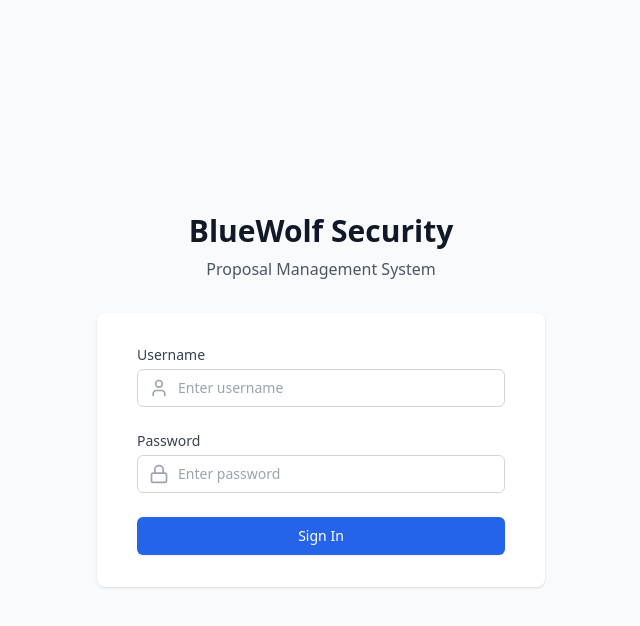
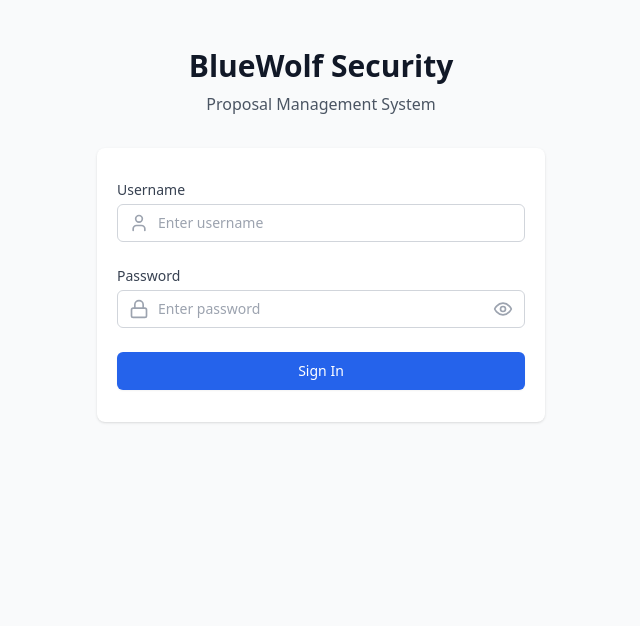
Before and after one commit to malikmajeed/Proposal-Email-Services, a React (Vite) app in the folder client/: page / in a window 1280 px wide. Shown: the top 626 px of the page, without its empty margins (319-959 px from the left). Built offline with nearby package versions, Linux system fonts and the light colour scheme.

Commit message:
frontend routes updated, login form modified

```diff
--- a/client/src/components/Login.jsx
+++ b/client/src/components/Login.jsx
@@ -1,5 +1,5 @@
 import React, { useState } from 'react';
-import { Lock, User } from 'lucide-react';
+import { Lock, User, Eye, EyeOff, Loader2 } from 'lucide-react';
 
 const Login = ({ onLogin }) => {
   const [credentials, setCredentials] = useState({
@@ -7,14 +7,23 @@ const Login = ({ onLogin }) => {
     password: ''
   });
   const [error, setError] = useState('');
+  const [showPassword, setShowPassword] = useState(false);
+  const [isLoading, setIsLoading] = useState(false);
 
   const handleSubmit = async (e) => {
     e.preventDefault();
     setError('');
+    setIsLoading(true);
 
-    const result = await onLogin(credentials);
-    if (!result.success) {
-      setError(result.message);
+    try {
+      const result = await onLogin(credentials);
+      if (!result.success) {
+        setError(result.message);
+      }
+    } catch (error) {
+      setError('An unexpected error occurred. Please try again.');
+    } finally {
+      setIsLoading(false);
     }
   };
 
@@ -27,8 +36,8 @@ const Login = ({ onLogin }) => {
   };
 
   return (
-    <div className="min-h-screen bg-gray-50 flex flex-col justify-center py-12 sm:px-6 lg:px-8">
-      <div className="sm:mx-auto sm:w-full sm:max-w-md">
+    <div className="min-h-screen bg-gray-50 flex flex-col justify-start py-12 px-5">
+      <div className="mx-auto w-full max-w-md">
         <div className="text-center">
           <h2 className="text-3xl font-bold text-gray-900 mb-2">
             BlueWolf Security
@@ -37,8 +46,8 @@ const Login = ({ onLogin }) => {
         </div>
       </div>
 
-      <div className="mt-8 sm:mx-auto sm:w-full sm:max-w-md">
-        <div className="bg-white py-8 px-4 shadow sm:rounded-lg sm:px-10">
+      <div className="mt-8 mx-auto w-[90%] max-w-md">
+        <div className="bg-white py-8 px-5 shadow rounded-lg">
           <form className="space-y-6" onSubmit={handleSubmit}>
             <div>
               <label htmlFor="username" className="block text-sm font-medium text-gray-700">
@@ -53,9 +62,14 @@ const Login = ({ onLogin }) => {
                   name="username"
                   type="text"
                   required
+                  disabled={isLoading}
                   value={credentials.username}
                   onChange={handleChange}
-                  className="appearance-none block w-full pl-10 pr-3 py-2 border border-gray-300 rounded-md placeholder-gray-400 focus:outline-none focus:ring-blue-500 focus:border-blue-500 sm:text-sm"
+                  className={`appearance-none block w-full pl-10 pr-3 py-2 border rounded-md placeholder-gray-400 focus:outline-none transition-all duration-200 sm:text-sm ${
+                    isLoading
+                      ? 'border-gray-200 bg-gray-50 cursor-not-allowed'
+                      : 'border-gray-300 focus:ring-blue-500 focus:border-blue-500 hover:border-gray-400'
+                  }`}
                   placeholder="Enter username"
                 />
               </div>
@@ -72,18 +86,37 @@ const Login = ({ onLogin }) => {
                 <input
                   id="password"
                   name="password"
-                  type="password"
+                  type={showPassword ? "text" : "password"}
                   required
+                  disabled={isLoading}
                   value={credentials.password}
                   onChange={handleChange}
-                  className="appearance-none block w-full pl-10 pr-3 py-2 border border-gray-300 rounded-md placeholder-gray-400 focus:outline-none focus:ring-blue-500 focus:border-blue-500 sm:text-sm"
+                  className={`appearance-none block w-full pl-10 pr-10 py-2 border rounded-md placeholder-gray-400 focus:outline-none transition-all duration-200 sm:text-sm ${
+                    isLoading
+                      ? 'border-gray-200 bg-gray-50 cursor-not-allowed'
+                      : 'border-gray-300 focus:ring-blue-500 focus:border-blue-500 hover:border-gray-400'
+                  }`}
                   placeholder="Enter password"
                 />
+                <button
+                  type="button"
+                  disabled={isLoading}
+                  className={`absolute inset-y-0 right-0 pr-3 flex items-center transition-colors duration-200 ${
+                    isLoading ? 'cursor-not-allowed' : 'hover:text-gray-600'
+                  }`}
+                  onClick={() => setShowPassword(!showPassword)}
+                >
+                  {showPassword ? (
+                    <EyeOff className={`h-5 w-5 ${isLoading ? 'text-gray-300' : 'text-gray-400'}`} />
+                  ) : (
+                    <Eye className={`h-5 w-5 ${isLoading ? 'text-gray-300' : 'text-gray-400'}`} />
+                  )}
+                </button>
               </div>
             </div>
 
             {error && (
-              <div className="text-red-600 text-sm text-center">
+              <div className="text-red-600 text-sm text-center animate-pulse">
                 {error}
               </div>
             )}
@@ -91,9 +124,21 @@ const Login = ({ onLogin }) => {
             <div>
               <button
                 type="submit"
-                className="w-full flex justify-center py-2 px-4 border border-transparent rounded-md shadow-sm text-sm font-medium text-white bg-blue-600 hover:bg-blue-700 focus:outline-none focus:ring-2 focus:ring-offset-2 focus:ring-blue-500 transition-colors"
+                disabled={isLoading}
+                className={`w-full flex justify-center items-center py-2 px-4 border border-transparent rounded-md shadow-sm text-sm font-medium text-white transition-all duration-200 ${
+                  isLoading
+                    ? 'bg-blue-400 cursor-not-allowed'
+                    : 'bg-blue-600 hover:bg-blue-700 hover:shadow-md focus:outline-none focus:ring-2 focus:ring-offset-2 focus:ring-blue-500'
+                }`}
               >
-                Sign In
+                {isLoading ? (
+                  <>
+                    <Loader2 className="animate-spin h-4 w-4 mr-2" />
+                    Signing In...
+                  </>
+                ) : (
+                  'Sign In'
+                )}
               </button>
             </div>
           </form>
--- a/client/src/hooks/useAuth.js
+++ b/client/src/hooks/useAuth.js
@@ -1,6 +1,5 @@
 import { useState, useEffect } from 'react';
-
-const API_BASE_URL = 'http://10.255.143.89:3001';
+import { authAPI } from '../utils/api';
 
 const useAuth = () => {
   const [isAuthenticated, setIsAuthenticated] = useState(false);
@@ -21,21 +20,9 @@ const useAuth = () => {
 
   const verifyToken = async (tokenToVerify) => {
     try {
-      const response = await fetch(`${API_BASE_URL}/api/auth/verify`, {
-        headers: {
-          'Authorization': `Bearer ${tokenToVerify}`
-        }
-      });
-
-      if (response.ok) {
-        setIsAuthenticated(true);
-        setToken(tokenToVerify);
-      } else {
-        // Token is invalid, clear it
-        localStorage.removeItem('bluewolf_token');
-        setToken(null);
-        setIsAuthenticated(false);
-      }
+      const data = await authAPI.verify();
+      setIsAuthenticated(true);
+      setToken(tokenToVerify);
     } catch (error) {
       console.error('Token verification failed:', error);
       localStorage.removeItem('bluewolf_token');
@@ -48,15 +35,7 @@ const useAuth = () => {
 
   const login = async (credentials) => {
     try {
-      const response = await fetch(`${API_BASE_URL}/api/auth/login`, {
-        method: 'POST',
-        headers: {
-          'Content-Type': 'application/json',
-        },
-        body: JSON.stringify(credentials)
-      });
-
-      const data = await response.json();
+      const data = await authAPI.login(credentials);
 
       if (data.success) {
         setToken(data.token);
@@ -68,19 +47,14 @@ const useAuth = () => {
       }
     } catch (error) {
       console.error('Login error:', error);
-      return { success: false, message: 'Network error' };
+      return { success: false, message: error.message || 'Network error' };
     }
   };
 
   const logout = async () => {
     try {
       if (token) {
-        await fetch(`${API_BASE_URL}/api/auth/logout`, {
-          method: 'POST',
-          headers: {
-            'Authorization': `Bearer ${token}`
-          }
-        });
+        await authAPI.logout();
       }
     } catch (error) {
       console.error('Logout error:', error);
--- a/client/src/hooks/useProposal.js
+++ b/client/src/hooks/useProposal.js
@@ -1,41 +1,10 @@
 import { useMutation } from '@tanstack/react-query';
-
-const generateProposal = async (proposalData) => {
-  const token = localStorage.getItem('bluewolf_token');
-  const response = await fetch('http://10.255.143.89:3001/api/generate-proposal', {
-    method: 'POST',
-    headers: {
-      'Content-Type': 'application/json',
-      'Authorization': `Bearer ${token}`
-    },
-    body: JSON.stringify(proposalData),
-  });
-
-  if (!response.ok) {
-    const error = await response.json();
-    throw new Error(error.error || 'Failed to generate proposal');
-  }
-
-  return response.blob();
-};
+import { proposalAPI } from '../utils/api';
 
 export const useGenerateProposal = () => {
   return useMutation({
     mutationFn: async (proposalData) => {
-      const token = localStorage.getItem('bluewolf_token');
-      const response = await fetch('http://10.255.143.89:3001/api/generate-proposal', {
-        method: 'POST',
-        headers: {
-          'Content-Type': 'application/json',
-          'Authorization': `Bearer ${token}`
-        },
-        body: JSON.stringify(proposalData),
-      });
-
-      if (!response.ok) {
-        const error = await response.json();
-        throw new Error(error.error || 'Failed to generate proposal');
-      }
+      const response = await proposalAPI.generate(proposalData);
 
       // Get filename from Content-Disposition header
       const contentDisposition = response.headers.get('Content-Disposition');
--- /dev/null
+++ b/client/src/utils/api.js
@@ -0,0 +1,79 @@
+// API Configuration and Interceptor
+const API_BASE_URL = 'https://blue-wolf-proposal-gen-backend.vercel.app';
+
+// Default headers
+const getDefaultHeaders = () => {
+  const token = localStorage.getItem('bluewolf_token');
+  return {
+    'Content-Type': 'application/json',
+    ...(token && { 'Authorization': `Bearer ${token}` })
+  };
+};
+
+// API request wrapper
+export const apiRequest = async (endpoint, options = {}) => {
+  const url = `${API_BASE_URL}${endpoint}`;
+
+  const config = {
+    headers: getDefaultHeaders(),
+    ...options,
+    headers: {
+      ...getDefaultHeaders(),
+      ...options.headers
+    }
+  };
+
+  try {
+    const response = await fetch(url, config);
+
+    // Handle non-JSON responses (like PDF downloads)
+    if (response.headers.get('content-type')?.includes('application/pdf')) {
+      return response;
+    }
+
+    const data = await response.json();
+
+    if (!response.ok) {
+      throw new Error(data.message || `HTTP error! status: ${response.status}`);
+    }
+
+    return data;
+  } catch (error) {
+    console.error('API Request Error:', error);
+    throw error;
+  }
+};
+
+// Specific API methods
+export const authAPI = {
+  login: (credentials) =>
+    apiRequest('/api/auth/login', {
+      method: 'POST',
+      body: JSON.stringify(credentials)
+    }),
+
+  logout: () =>
+    apiRequest('/api/auth/logout', {
+      method: 'POST'
+    }),
+
+  verify: () =>
+    apiRequest('/api/auth/verify', {
+      method: 'GET'
+    })
+};
+
+export const proposalAPI = {
+  generate: (proposalData) =>
+    apiRequest('/api/generate-proposal', {
+      method: 'POST',
+      body: JSON.stringify(proposalData)
+    })
+};
+
+export default {
+  API_BASE_URL,
+  apiRequest,
+  authAPI,
+  proposalAPI
+};
```
Also changed, not shown: client/src/components/HomePage.jsx (+5 -7 lines).
